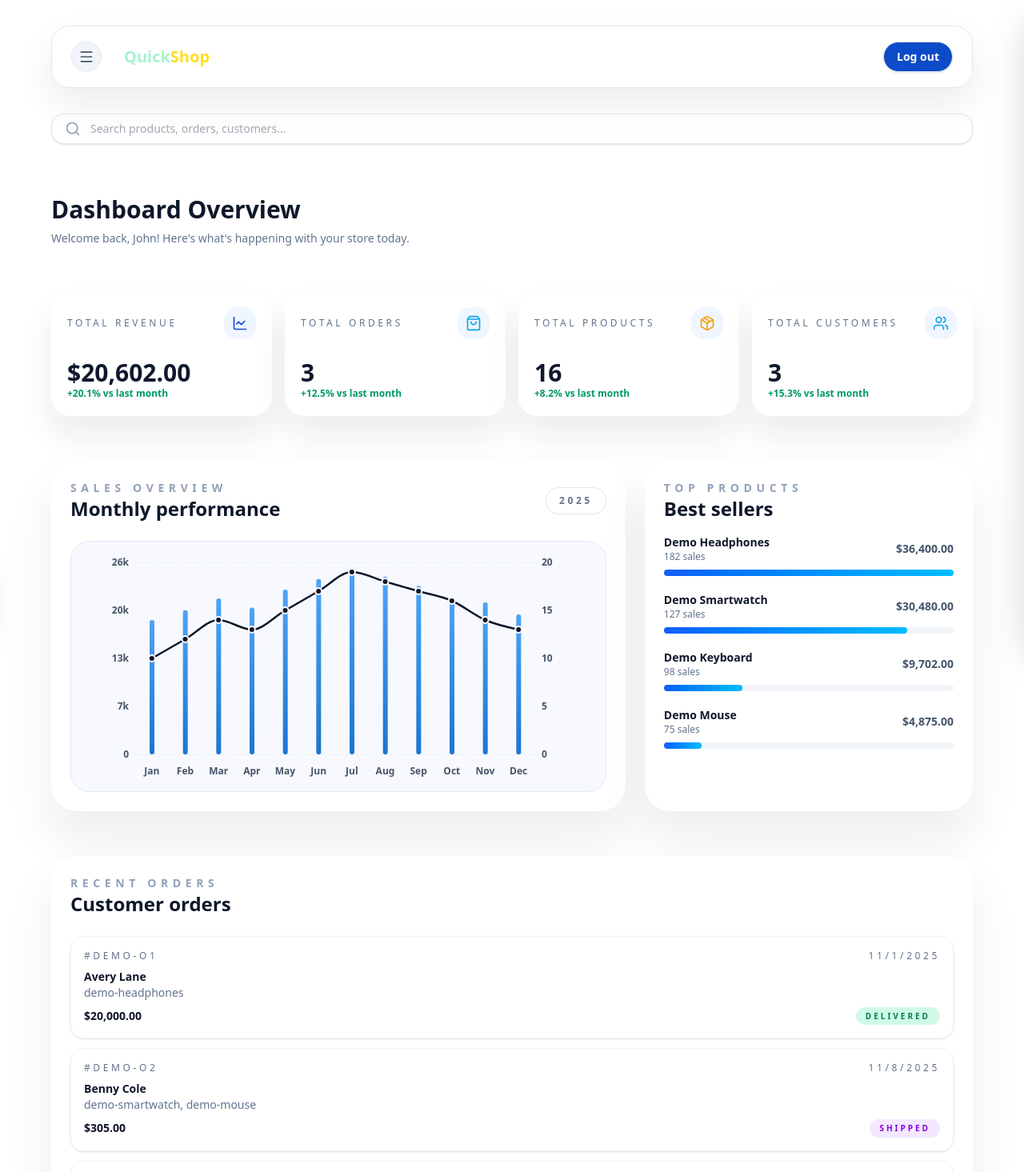
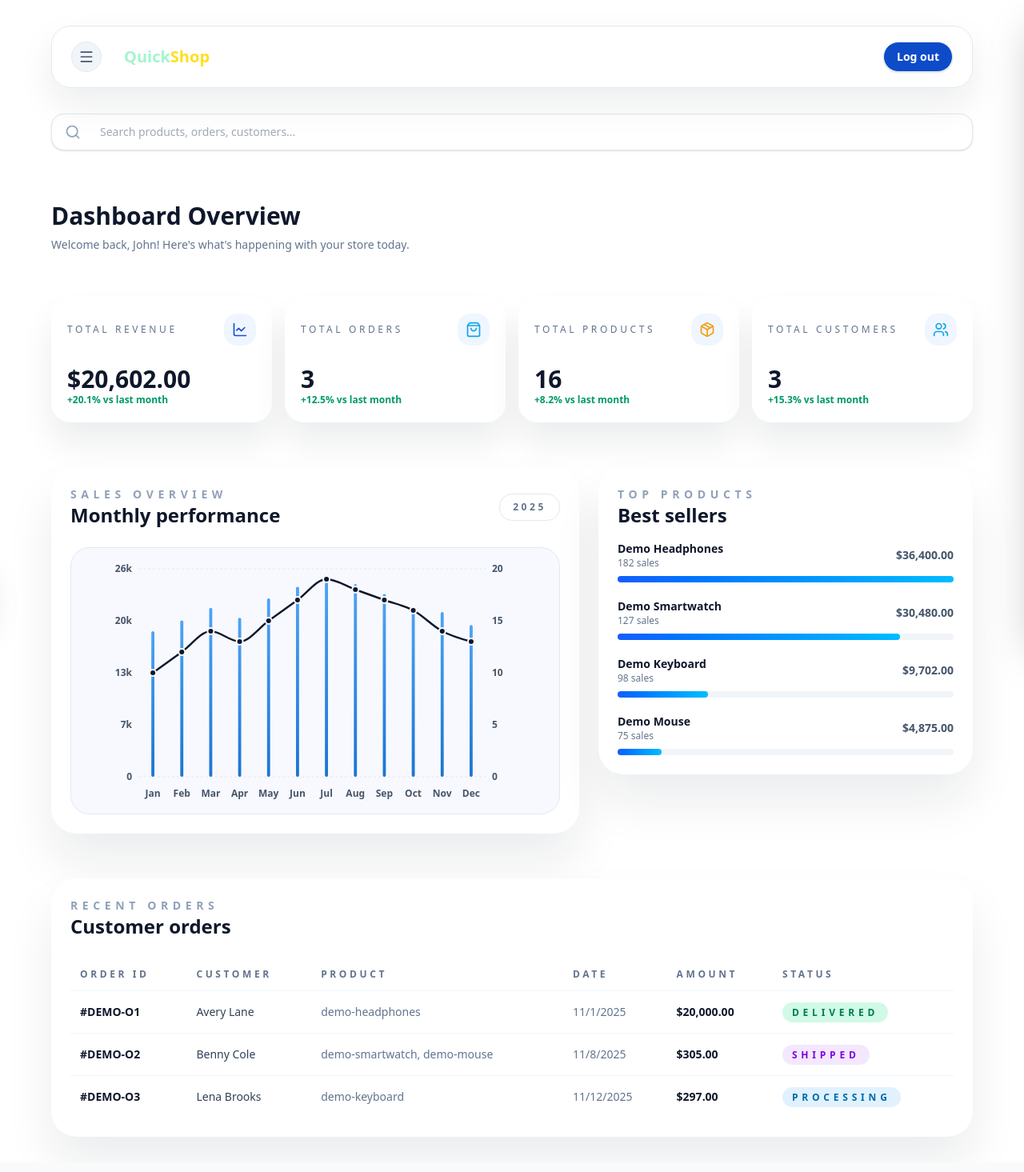
Before and after one commit to fayez-morsel/Quick-Shop, a React (Vite) app in the folder frontend/: page /seller in a window 1280 px wide. Shown: the top 1465 px of the page at 80% size. Built offline with nearby package versions, Linux system fonts and the light colour scheme.

Commit message:
rebuild the responsivity for the Seller Dashboard page

```diff
--- a/frontend/src/pages/SellerDashboard.tsx
+++ b/frontend/src/pages/SellerDashboard.tsx
@@ -332,7 +332,7 @@ export default function SellerDashboard() {
   return (
     <SellerLayout activeLink="Dashboard">
       <header>
-        <div className="flex items-center rounded-2xl border border-slate-200 bg-white px-4 py-2 shadow-sm">
+        <div className="flex flex-col gap-3 rounded-2xl border border-slate-200 bg-white px-4 py-3 shadow-sm sm:flex-row sm:items-center">
           <Search className="h-5 w-5 text-slate-400" />
           <input
             className="ml-3 flex-1 border-none bg-transparent text-sm text-slate-600 focus:outline-none"
@@ -352,7 +352,7 @@ export default function SellerDashboard() {
 
       {showSearchResults && (
         <section className="mt-6 rounded-4xl bg-white p-6 shadow-[0_35px_60px_rgba(15,23,42,0.08)]">
-          <div className="flex flex-wrap items-center justify-between gap-3">
+          <div className="flex flex-wrap items-start justify-between gap-3">
             <div>
               <p className="text-sm font-semibold uppercase tracking-[0.4em] text-slate-400">
                 Search results
@@ -460,7 +460,7 @@ export default function SellerDashboard() {
         })}
       </section>
 
-      <section className="mt-6 grid gap-6 lg:grid-cols-[1.4fr_0.8fr]">
+      <section className="mt-6 grid gap-6 lg:grid-cols-[1.4fr_0.8fr] lg:items-start">
         <article className="rounded-4xl bg-white p-6 shadow-[0_35px_60px_rgba(15,23,42,0.08)]">
           <div className="flex items-center justify-between">
             <div>
@@ -471,13 +471,13 @@ export default function SellerDashboard() {
               2025
             </div>
           </div>
-          <div className="mt-6">
-            <div className="overflow-hidden rounded-3xl border border-slate-200 bg-[#f7f9ff] p-4">
-              <ResponsiveContainer width="100%" height={280}>
+          <div className="mt-6 overflow-x-auto -mx-4 sm:mx-0">
+            <div className="w-full min-w-[320px] sm:min-w-[520px] overflow-hidden rounded-3xl border border-slate-200 bg-[#f7f9ff] px-3 py-4 sm:p-4">
+              <ResponsiveContainer width="100%" height={300}>
                 <BarChart
                   data={monthlyPerformance}
-                  margin={{ top: 10, right: 12, left: 4, bottom: 0 }}
-                  barCategoryGap={18}
+                  margin={{ top: 10, right: 16, left: 8, bottom: 0 }}
+                  barCategoryGap={20}
                 >
                   <defs>
                     <linearGradient id="barGradient" x1="0" y1="0" x2="0" y2="1">
@@ -528,7 +528,7 @@ export default function SellerDashboard() {
                     dataKey="bar"
                     radius={[12, 12, 8, 8]}
                     fill="url(#barGradient)"
-                    maxBarSize={32}
+                    maxBarSize={36}
                   />
                   <Line
                     yAxisId="right"
@@ -553,7 +553,8 @@ export default function SellerDashboard() {
               <h2 className="text-2xl font-semibold text-slate-900">Best sellers</h2>
             </div>
           </div>
-          <div className="space-y-5">
+          <div className="mt-4 overflow-x-auto -mx-4 sm:mx-0">
+            <div className="w-full min-w-[320px] sm:min-w-[420px] space-y-5 px-3 sm:px-0">
               {topProducts.map((entry) => {
                 const progress = Math.min(Math.round((entry.revenue / referenceRevenue) * 100), 100);
                 return (
@@ -575,6 +576,7 @@ export default function SellerDashboard() {
                 );
               })}
             </div>
+          </div>
         </article>
       </section>
 
@@ -585,7 +587,7 @@ export default function SellerDashboard() {
             <h2 className="text-2xl font-semibold text-slate-900">Customer orders</h2>
           </div>
         </div>
-        <div className="mt-6 space-y-3 recent-orders-mobile">
+        <div className="mt-6 space-y-3 recent-orders-mobile lg:hidden">
           {recentOrders.length === 0 && (
             <p className="text-sm text-slate-400">No orders yet</p>
           )}
@@ -613,7 +615,7 @@ export default function SellerDashboard() {
             </div>
           ))}
         </div>
-        <div className="mt-6 overflow-x-auto recent-orders-desktop">
+        <div className="mt-6 hidden overflow-x-auto recent-orders-desktop lg:block">
           <table className="min-w-full text-left text-sm">
             <thead>
               <tr className="text-xs uppercase tracking-[0.3em] text-slate-500">
```
Lines whose indentation alone changed are shown as unchanged.
